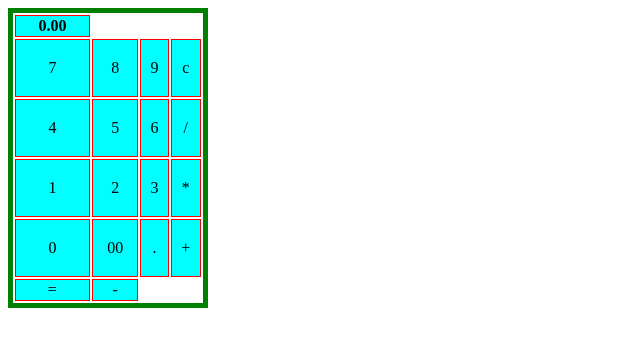
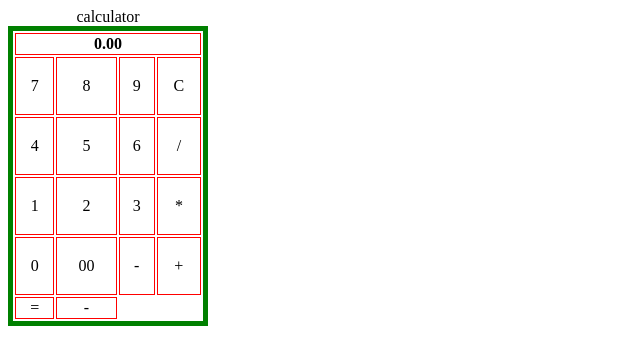
Before and after one commit to MrBarker47/PerScholas, a plain HTML site: page HTML_CSS/TableExample/calculator.html in a window 1280 px wide. Shown: the whole page, without its empty margins (0-640 px from the left). Drawn offline with Linux system fonts and the light colour scheme.

Commit message:
Update files

```diff
--- a/HTML_CSS/TableExample/calculator.css
+++ b/HTML_CSS/TableExample/calculator.css
@@ -2,18 +2,15 @@ table {
     width: 200px;
     height: 300px;
     text-align: center;
-     border: 5px solid green;
-
+    border: 5px solid green;
 }
 
 th, td {
     border: 1px solid red;
-    background-color: aqua;
 
 }
 
-
 td:hover {
-    background-color: lightcoral;
-    color: white;
+     background-color: lightcoral;
+     color: white;
 }
--- a/HTML_CSS/TableExample/calculator.html
+++ b/HTML_CSS/TableExample/calculator.html
@@ -8,17 +8,16 @@
 </head>
 <body>
    <table>
+       <caption>calculator</caption>
        <thead>
-            <tr>
-             <th>0.00</th>
-            </tr>
+        <th colspan="4">0.00</th>
         </thead>
         <tbody>
             <tr>
                 <td>7</td>
                 <td>8</td>
                 <td>9</td>
-              <td>c</td>
+                <td>C</td>
             </tr>
             <tr>
                 <td>4</td>
@@ -32,14 +31,12 @@
                 <td>3</td>
                 <td>*</td>
             </tr>
-
             <tr>
                 <td>0</td>
                 <td>00</td>
-              <td>.</td>
+                <td>-</td>
                 <td>+</td>
             </tr>
-              </tbody>
             <tfoot>
                 <tr>
                     <td>=</td>
@@ -47,7 +44,7 @@
                 </tr>
             </tfoot>
 
-
+        </tbody>
     </table>
 </body>
 </html>
```
Lines whose indentation alone changed are shown as unchanged.
